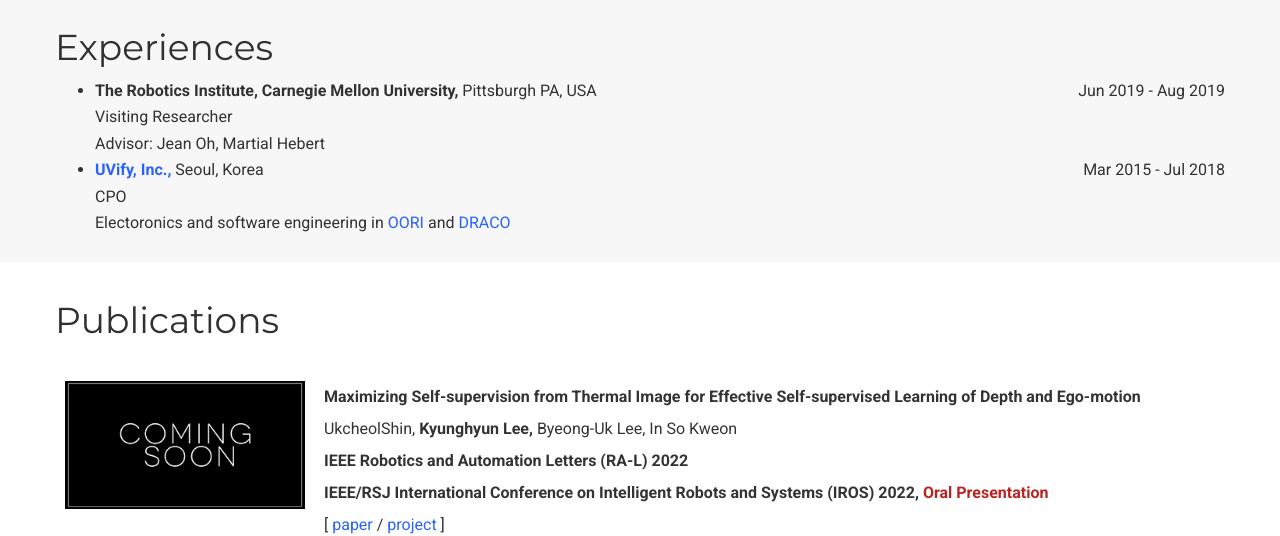
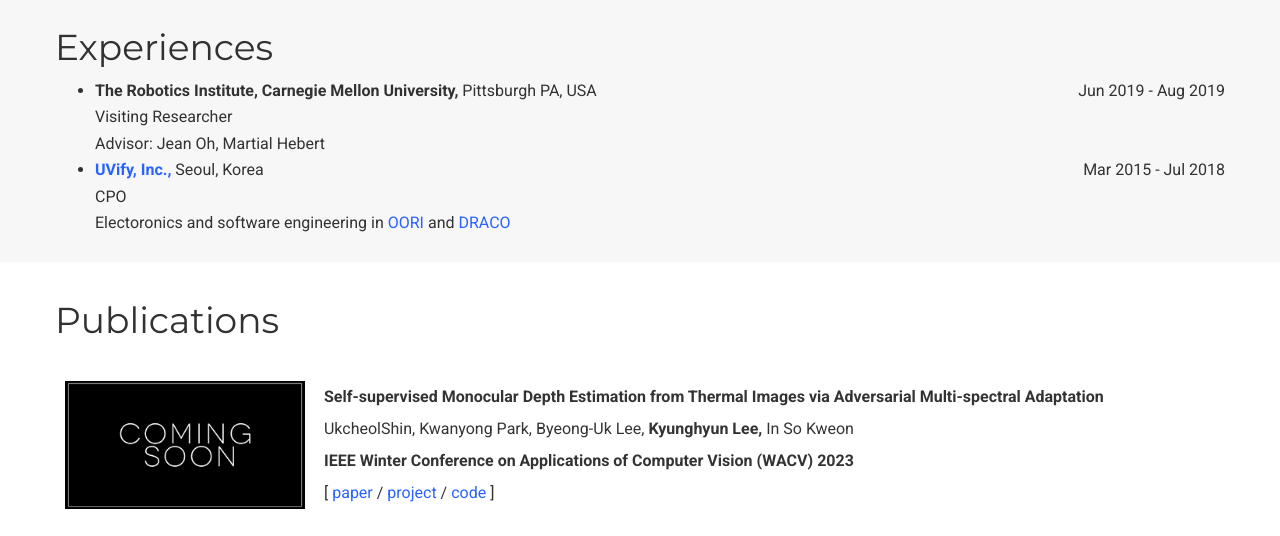
Before and after one commit to KyunghyunLee/KyunghyunLee.github.io, a Flask app: page / in a window 1280 px wide. Shown: the part 609-1145 px from the top of the page. Run offline with Flask 2, Linux system fonts and the light colour scheme; some libraries are stand-ins or nearby versions.

Commit message:
add new paper, update reviewer

```diff
--- a/templates/_index.html
+++ b/templates/_index.html
@@ -224,6 +224,35 @@
                   <img alt="" class="img-responsive" src="static/papers/images/blank.png" />
                 </div>
                 <div class="description">
+                  <p class="title">Self-supervised Monocular Depth Estimation from Thermal Images via Adversarial Multi-spectral Adaptation</p>
+                  <p class="authors">
+                    UkcheolShin,
+                    Kwanyong Park,
+                    Byeong-Uk Lee,
+                    <b>Kyunghyun Lee,</b>
+                    In So Kweon
+                  </p>
+                  <p class="venue">
+                    IEEE Winter Conference on Applications of Computer Vision (WACV)
+                    2023
+                    <span style="font-weight:normal"></span>
+                  </p>
+                  <p class="resources">
+                    [
+                    <a href="https://arxiv.org/abs/2201.04387">paper</a>
+                     /
+                    <a href="https://sites.google.com/view/thermal-monodepth-project-page">project</a>
+                     /
+                    <a href="https://github.com/UkcheolShin/ThermalMonoDepth">code</a>
+                    ]
+                  </p>
+                </div>
+              </li>
+              <li>
+                <div class="img">
+                  <img alt="" class="img-responsive" src="static/papers/images/2022_RAL_ThermalMonoDepth.gif" />
+                </div>
+                <div class="description">
                   <p class="title">Maximizing Self-supervision from Thermal Image for Effective Self-supervised Learning of Depth and Ego-motion</p>
                   <p class="authors">
                     UkcheolShin,
@@ -244,9 +273,11 @@
                   </p>
                   <p class="resources">
                     [
-                    <a href="https://arxiv.org/abs/2201.04387">paper</a>
+                    <a href="#">paper</a>
                      /
                     <a href="#">project</a>
+                     /
+                    <a href="#">code</a>
                     ]
                   </p>
                 </div>
@@ -291,7 +322,7 @@
                     In So Kweon
                   </p>
                   <p class="venue">
-                    IEEE Robotics and Automation Letters
+                    IEEE Robotics and Automation Letters (RA-L)
                     2022
                     <span style="font-weight:normal"></span>
                   </p>
@@ -426,12 +457,10 @@
           <div class="col-lg-12">
             <h1>Academic Activities</h1>
             <h2 id="reviewer">Reviewer</h2>
-            <ul>NeurIPS 2021
-              <li>NeurIPS 2021, 2022</li>
-              <li>ICLR 2022</li>
-              <li>ICML 2022</li>
-              <li>IROS 2022</li>
-            </ul>
+            <li>NeurIPS 2021-</li>
+            <li>ICLR 2022-</li>
+            <li>ICML 2022-</li>
+            <li>IROS 2022-</li>
           </div>
         </div>
       </div>
```
Also changed, not shown: build_index.py (+6 -5 lines), index.html (+37 -8 lines), papers.json (+26 -2 lines), 1 other file.
